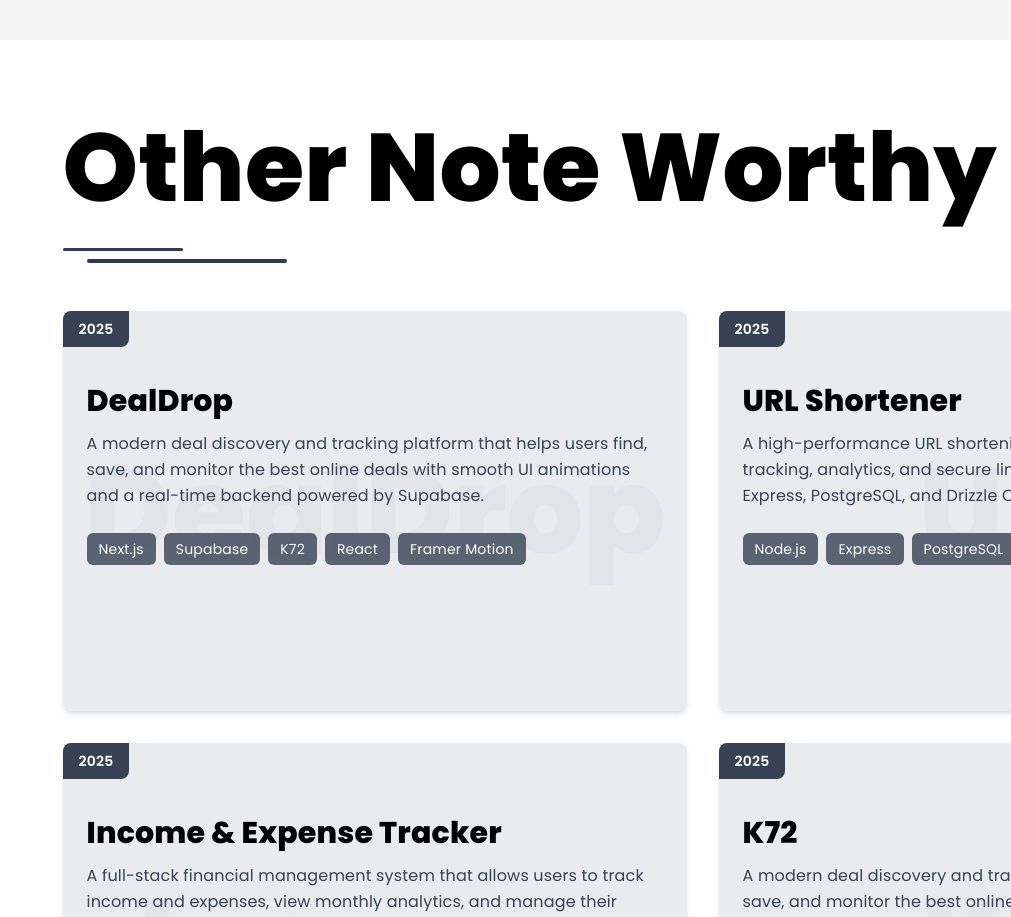
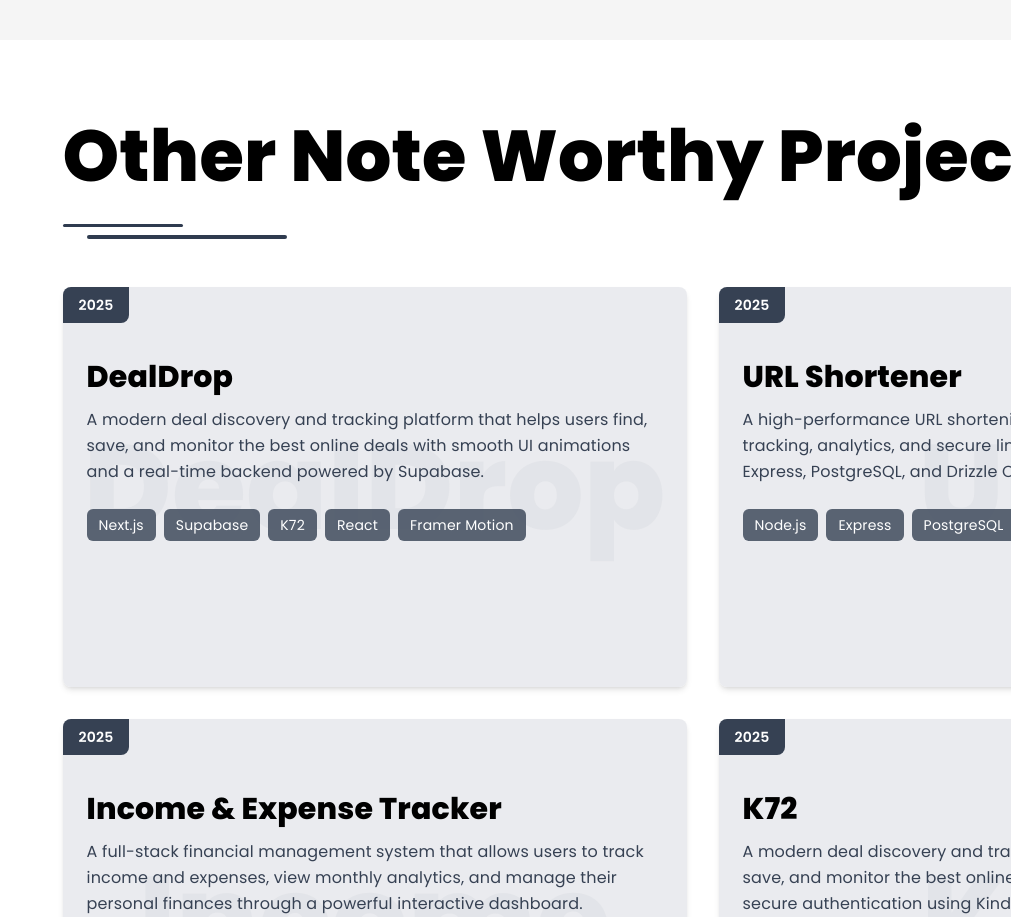
Before and after one commit to Ayush-gudigar607/portfolio, a Next.js app: page /project in a window 1280 px wide. Shown: the part 920-1837 px from the top of the page, without its empty margins (269-1280 px from the left). Built offline with nearby package versions, Linux system fonts and the light colour scheme.

Commit message:
Add files

```diff
--- a/src/app/components/Home/Hero.tsx
+++ b/src/app/components/Home/Hero.tsx
@@ -117,7 +117,6 @@ export default function Hero() {
 
       {/* IMAGE */}
       <motion.div
-        variants={imageVariants}
         className="order-1 md:order-2 flex justify-center items-center w-ful"
       >
         <div
--- a/src/app/components/project/List.tsx
+++ b/src/app/components/project/List.tsx
@@ -144,9 +144,9 @@ export default function Projects() {
           transition={{ duration: 0.5 }}
           className="mb-12"
         >
-          <h2 className="text-3xl md:text-5xl lg:text-8xl lg:text-nowrap font-bold text-black mb-8">
-            Other Note Worthy Projects
-          </h2>
+            <h2 className="text-3xl md:text-5xl lg:text-7xl font-bold text-black mb-8 text-left">
+              Other Note Worthy Projects
+            </h2>
 
           {/* Decorative Lines */}
           <div className="lines mt-3 md:mt-6 flex flex-col mb-8">
```
